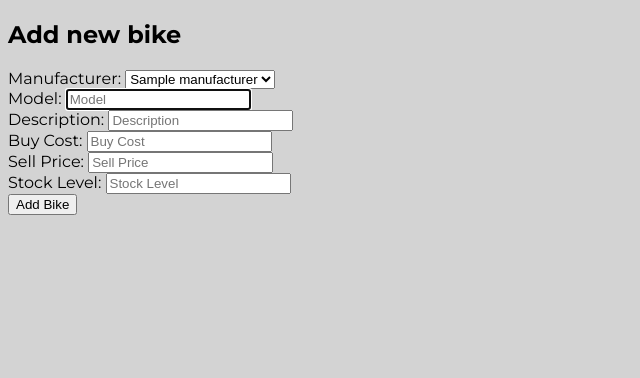
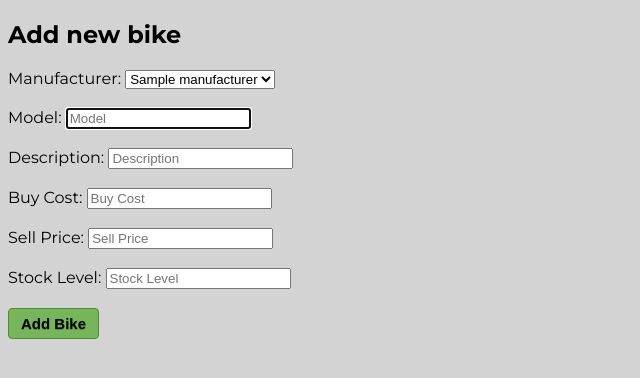
Before and after one commit to BrianBell422/python_solo_project, a Flask app: page /bikes/new in a window 1280 px wide. Shown: the part 144-522 px from the top of the page, without its empty margins (0-640 px from the left). Run offline with Flask 2, Linux system fonts and the light colour scheme; a database or web service that is not in the repository returns one stand-in record (values such as "Sample title"); some libraries are stand-ins or nearby versions.

Commit message:
Add buttons CSS added

```diff
--- a/mikes_bikes/static/css/buttons.css
+++ b/mikes_bikes/static/css/buttons.css
@@ -50,3 +50,17 @@
     text-decoration:none;
     text-shadow:0px 1px 0px rgb(211, 138, 3);
 }
+
+.add_button > button {
+    text-decoration: transparent;
+    display: inline-block;
+    background-color:#77b55a;
+    border-radius:4px;
+	border:1px solid #4b8f29;
+    cursor:pointer;
+    padding:6px 12px;
+    font-size: 15px;
+    font-weight: bold;
+    text-decoration:none;
+    text-shadow:0px 1px 0px #5b8a3c;
+}
--- a/mikes_bikes/templates/bikes/new.html
+++ b/mikes_bikes/templates/bikes/new.html
@@ -17,32 +17,44 @@
         </select>
     </div>
 
+    <br>
+
     <div class="new_model">
         <label for="model">Model:</label>
         <input type="text" id="model" name="model" placeholder="Model" required autofocus>
     </div>
+
+    <br>
 
     <div class="new_description">
         <label for="description">Description:</label>
         <input type="text" id="description" name="description" placeholder="Description" required autofocus>
     </div>
 
+    <br>
+
     <div class="new_buy_cost">
         <label for="buy_cost">Buy Cost:</label>
         <input type="text" id="buy_cost" name="buy_cost" placeholder="Buy Cost" required autofocus>
     </div>
+
+    <br>
 
     <div class="new_sell_price">
         <label for="sell_price">Sell Price:</label>
         <input type="text" id="sell_price" name="sell_price" placeholder="Sell Price" required autofocus>
     </div>
 
+    <br>
+
     <div class="new_stock_level">
         <label for="stock_level">Stock Level:</label>
         <input type="text" id="stock_level" name="stock_level" placeholder="Stock Level" required autofocus>
     </div>
 
-    <div class="buttons">
+    <br>
+
+    <div class="add_button">
         <button type="submit">Add Bike</button>
     </div>
 
--- a/mikes_bikes/templates/manufacturers/edit.html
+++ b/mikes_bikes/templates/manufacturers/edit.html
@@ -26,8 +26,9 @@
     </div>
 
     <br>
-
-    <button type="submit">Update Manufacturer</button>
+    <div class="edit_button">
+        <button type="submit">Update Manufacturer</button>
+    </div>
 </form>
 
 {% endblock %}
--- a/mikes_bikes/templates/manufacturers/new.html
+++ b/mikes_bikes/templates/manufacturers/new.html
@@ -28,7 +28,7 @@
 
     <br>
 
-    <div class="buttons">
+    <div class="add_button">
     <button type="submit">Add Manufacturer</button>
     </div>
 
```
